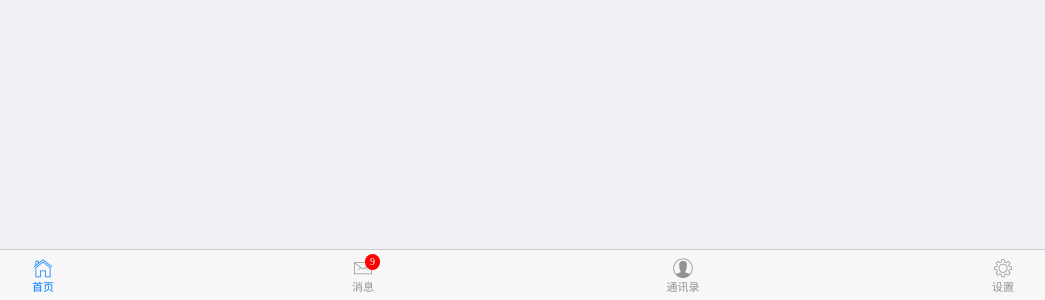
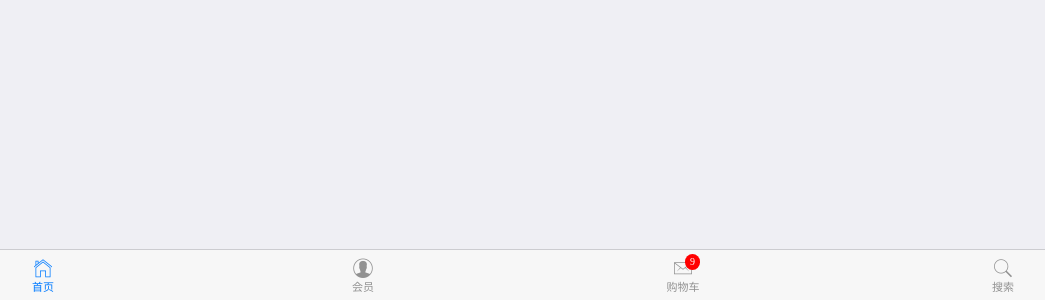
Before and after one commit to TianchengLee/vue-cms23, a Vue app: page / in a window 1280 px wide. Shown: the part 500-800 px from the top of the page, without its empty margins (117-1162 px from the left). Built offline with nearby package versions, Linux system fonts and the light colour scheme; what mint-ui would draw is missing.

Commit message:
修改tabBar并删除了logo.png文件

```diff
--- a/src/App.vue
+++ b/src/App.vue
@@ -8,18 +8,18 @@
         <span class="mui-tab-label">首页</span>
       </a>
       <a class="mui-tab-item" href="#tabbar-with-chat">
+        <span class="mui-icon mui-icon-contact"></span>
+        <span class="mui-tab-label">会员</span>
+      </a>
+      <a class="mui-tab-item" href="#tabbar-with-contact">
         <span class="mui-icon mui-icon-email">
           <span class="mui-badge">9</span>
         </span>
-        <span class="mui-tab-label">消息</span>
-      </a>
-      <a class="mui-tab-item" href="#tabbar-with-contact">
-        <span class="mui-icon mui-icon-contact"></span>
-        <span class="mui-tab-label">通讯录</span>
+        <span class="mui-tab-label">购物车</span>
       </a>
       <a class="mui-tab-item" href="#tabbar-with-map">
-        <span class="mui-icon mui-icon-gear"></span>
-        <span class="mui-tab-label">设置</span>
+        <span class="mui-icon mui-icon-search"></span>
+        <span class="mui-tab-label">搜索</span>
       </a>
     </nav>
   </div>
```
Also changed, not shown: src/assets/logo.png (deleted).
